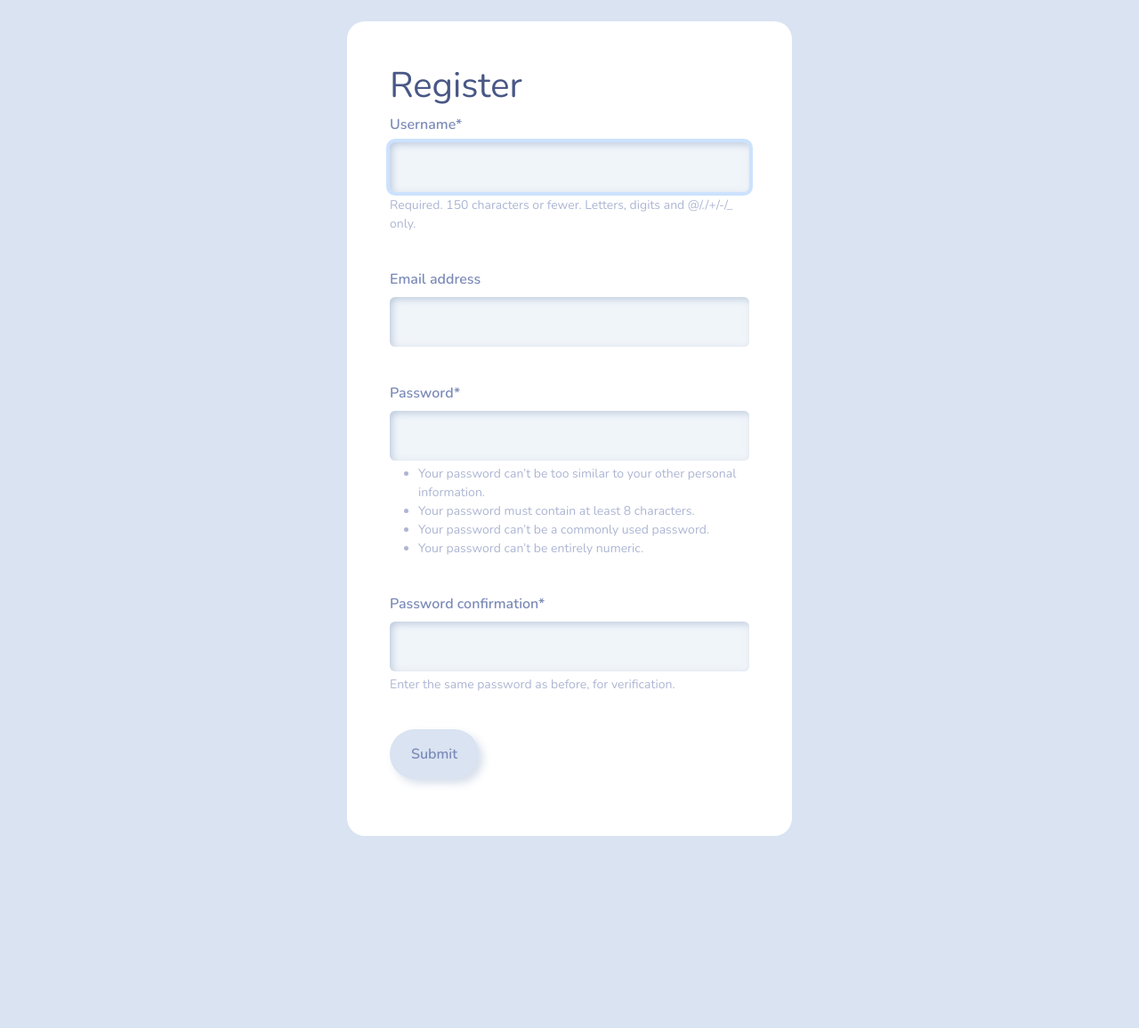
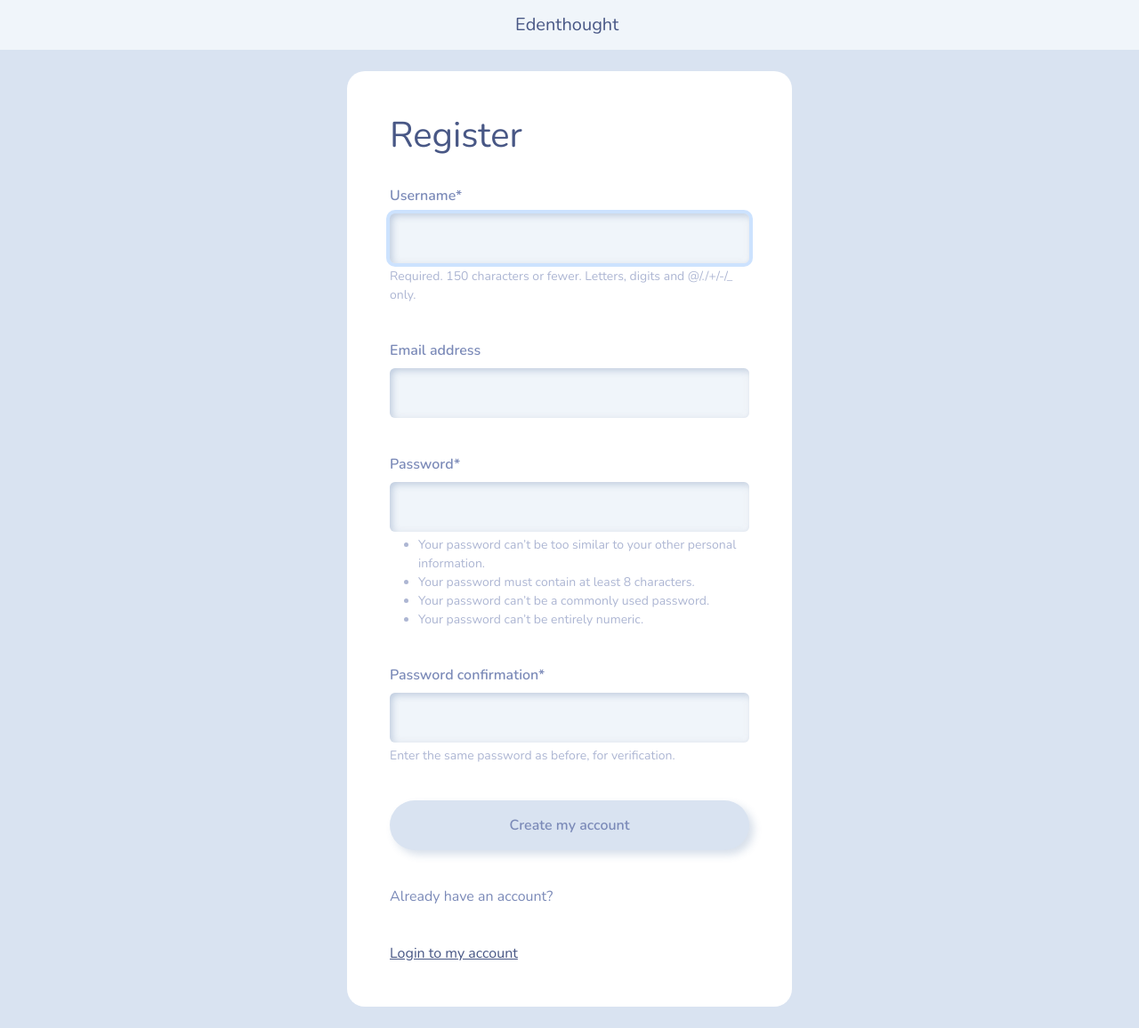
Before and after one commit to snhkn/aws-django-edenthought-project, a Django app: page /register in a window 1280 px wide. Shown: the whole page at 89% size. Before the commit the page ends 940 px from the top, so only its background shows below. Run offline with Django 5.2, Linux system fonts and the light colour scheme; some libraries are stand-ins or nearby versions.

Commit message:
Improve user navigation experience

```diff
--- a/edenthought/lynx/templates/lynx/base.html
+++ b/edenthought/lynx/templates/lynx/base.html
@@ -8,6 +8,14 @@
         <link rel="stylesheet" type="text/css" href="{% static 'css/styles.css' %}"/>
     </head>
 
+    <nav class="navbar navbar-expand-lg navbar-light bg-light justify-content-center">
+
+        <a class="navbar-brand main-heading" href="{% url '' %}">
+
+          &nbsp; Edenthought
+
+        </a>
+    </nav>
     {% block content%}
     {% endblock%}
 
--- a/edenthought/lynx/templates/lynx/my-login.html
+++ b/edenthought/lynx/templates/lynx/my-login.html
@@ -15,9 +15,12 @@
             <br>
             {{form.password|as_crispy_field}}
             <br>
-            <input class="btn btn-primary" type="submit" value="Submit"/>
+            <input class="btn btn-primary w-100" type="submit" value="Login"/>
             <br>
         </form>
+        <br>
+        <p>Don't have an account? </p> <a href="{% url 'register'%}"> <br> Create my account</a>
     </div>
+    <br>
 
 {% endblock%}
--- a/edenthought/lynx/templates/lynx/register.html
+++ b/edenthought/lynx/templates/lynx/register.html
@@ -9,6 +9,7 @@ Register | Edenthought
     <br>
     <div class="container bg-white shadow-md p-5 form-layout">
         <h1> Register </h1>
+        <hr>
         <form method="POST" autocomplete="off">
             {% csrf_token %}
 
@@ -28,9 +29,11 @@ Register | Edenthought
 
             <br>
 
-            <input class="btn btn-primary" type="submit" value="Submit"/>
+            <input class="btn btn-primary w-100" type="submit" value="Create my account"/>
 
         </form>
+        <br>
+        <p>Already have an account? </p> <a href="{% url 'my-login'%}"> <br> Login to my account</a>
     </div>
     <br>
 {% endblock%}
```
